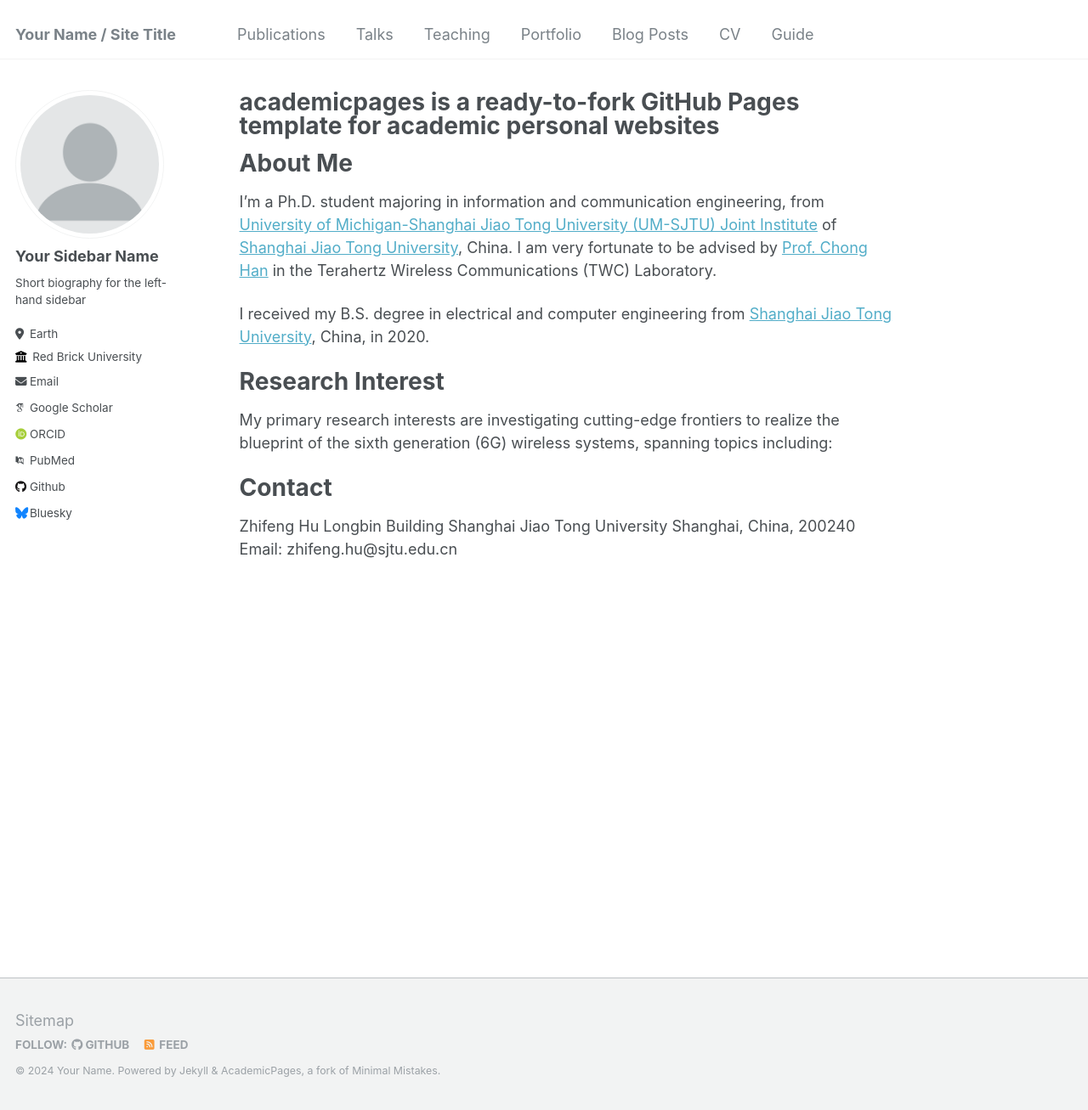
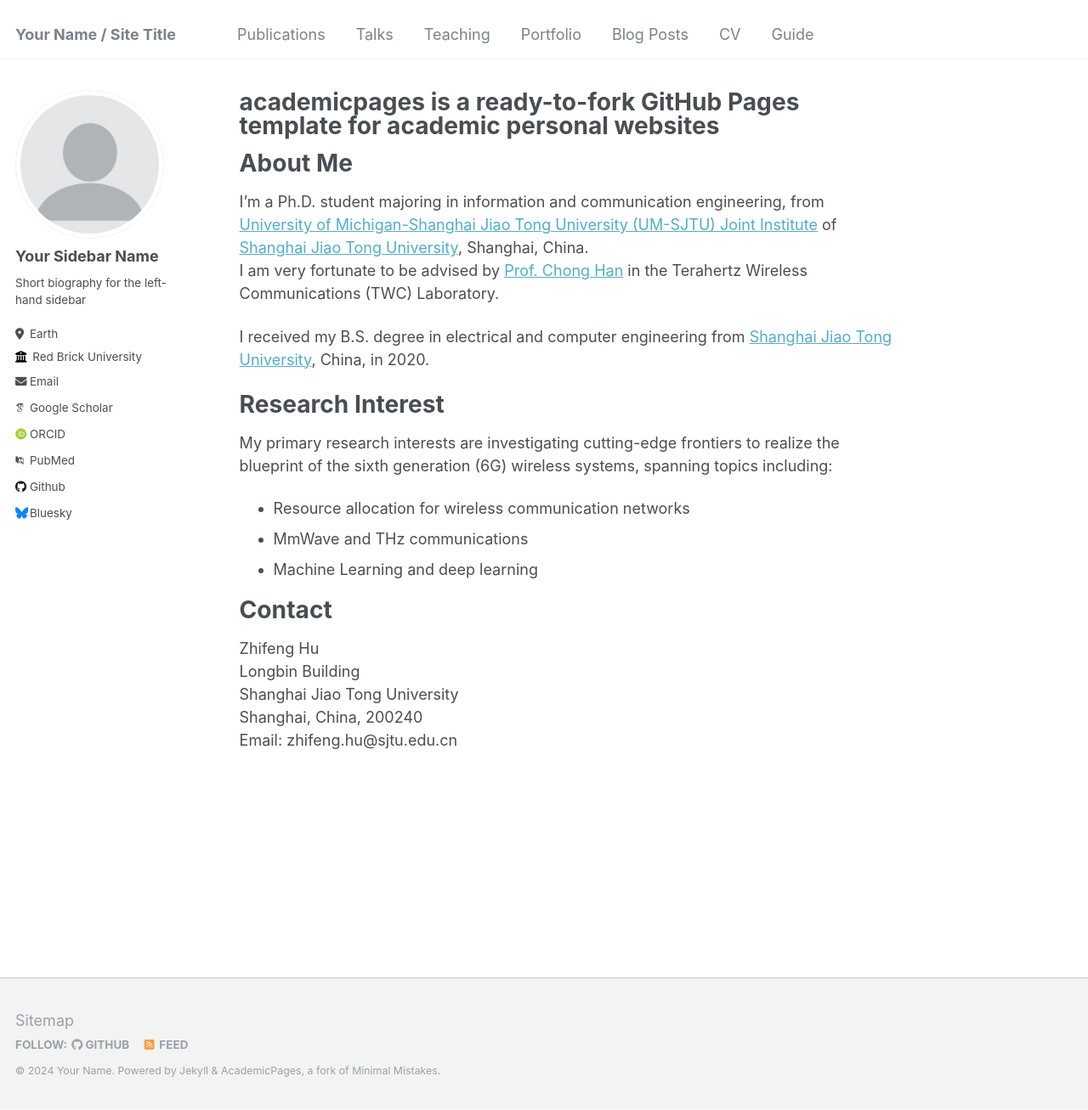
Before and after one commit to CantorHu/CantorHu.github.io, a Jekyll site: the page built from _pages/about.md, in a window 1280 px wide and 1307 px high. Shown: the whole window at 85% size. Built offline with Jekyll 4.4.1, drawn with Linux system fonts in a browser that asks for light colours; some web fonts are replaced.

Commit message:
Update about.md

```diff
--- a/_pages/about.md
+++ b/_pages/about.md
@@ -10,7 +10,7 @@
 About Me
 ======
 
-I'm a Ph.D. student majoring in information and communication engineering, from [University of Michigan-Shanghai Jiao Tong University (UM-SJTU) Joint Institute](https://www.ji.sjtu.edu.cn/) of [Shanghai Jiao Tong University](https://www.sjtu.edu.cn/), China.
+I'm a Ph.D. student majoring in information and communication engineering, from [University of Michigan-Shanghai Jiao Tong University (UM-SJTU) Joint Institute](https://www.ji.sjtu.edu.cn/) of [Shanghai Jiao Tong University](https://www.sjtu.edu.cn/), Shanghai, China.\
 I am very fortunate to be advised by [Prof. Chong Han](https://sites.ji.sjtu.edu.cn/chonghan/) in the Terahertz Wireless Communications (TWC) Laboratory.
 
 I received my B.S. degree in electrical and computer engineering from [Shanghai Jiao Tong University](https://www.sjtu.edu.cn/), China, in 2020.
@@ -18,12 +18,14 @@
 Research Interest
 ======
 My primary research interests are investigating cutting-edge frontiers to realize the blueprint of the sixth generation (6G) wireless systems, spanning topics including:
-
+ - Resource allocation for wireless communication networks
+ - MmWave and THz communications
+ - Machine Learning and deep learning
 
 Contact
 ======
-Zhifeng Hu
-Longbin Building
-Shanghai Jiao Tong University
-Shanghai, China, 200240
+Zhifeng Hu\
+Longbin Building\
+Shanghai Jiao Tong University\
+Shanghai, China, 200240\
 Email: zhifeng.hu@sjtu.edu.cn
```
